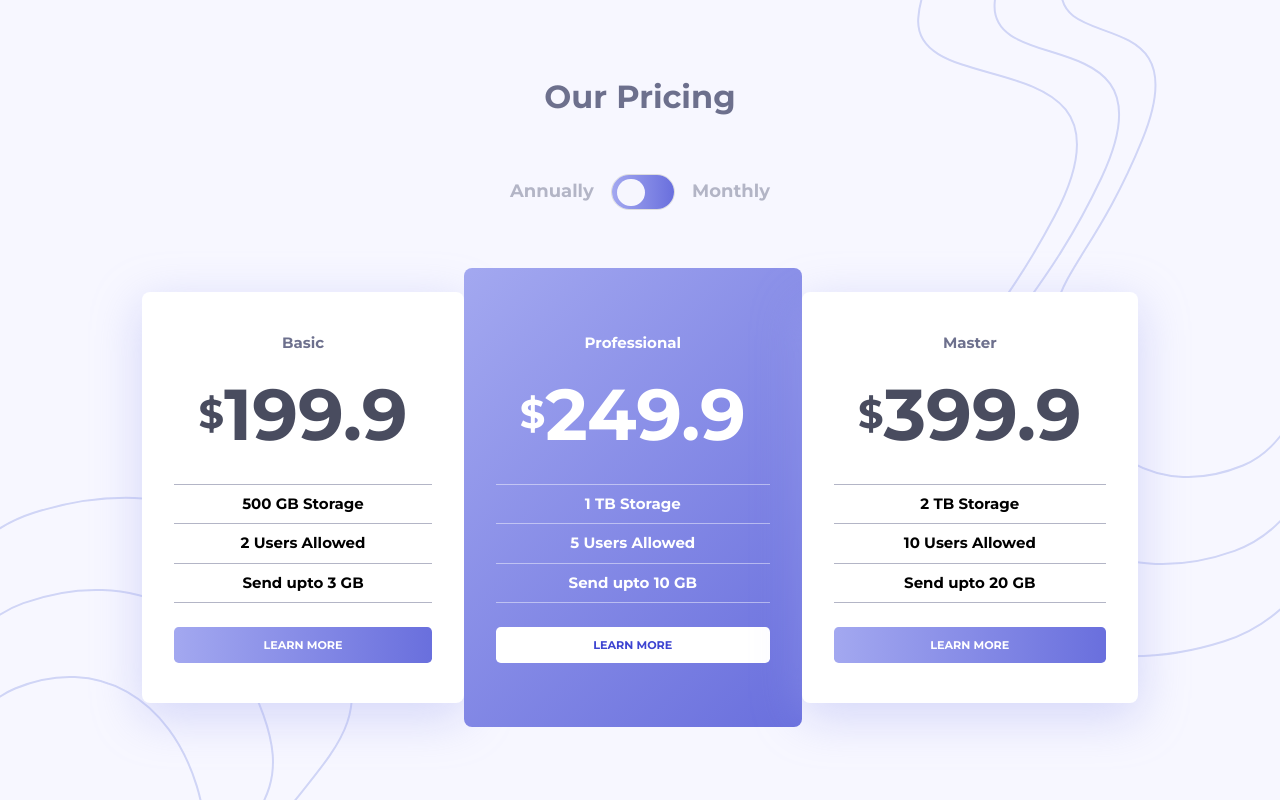
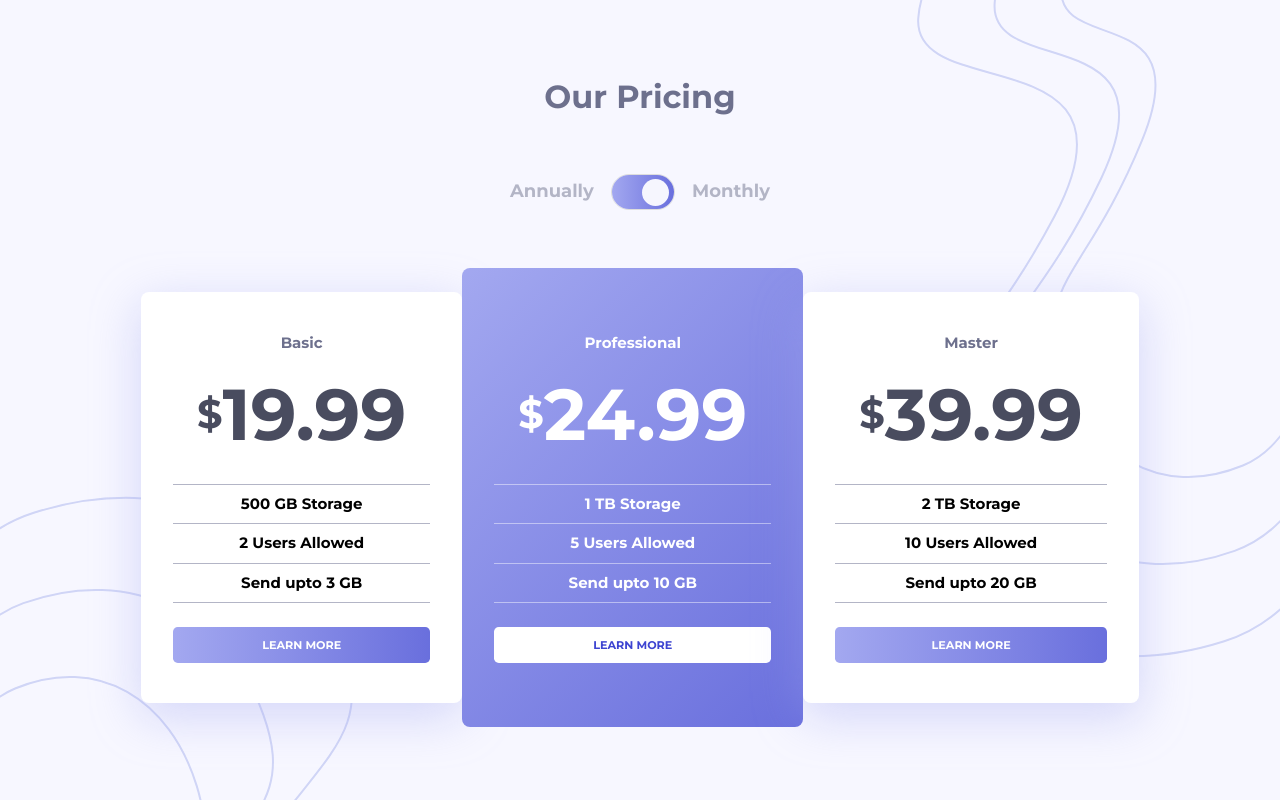
Before and after one commit to Jithin-b-p/pricing-component-with-toggle, a website built with Vite: page index.html in a window 1280 px wide. Built offline with nearby package versions, Linux system fonts and the light colour scheme.

Commit message:
showing monthly pricing as default

```diff
--- a/index.html
+++ b/index.html
@@ -38,7 +38,6 @@
               type="radio"
               name="pricing"
               id="annually"
-              checked
               aria-checked="true"
             />
             <input
@@ -46,6 +45,7 @@
               name="pricing"
               id="monthly"
               aria-checked="false"
+              checked
             />
             <span aria-hidden="true" class="pricing-toggle__background"></span>
 
--- a/main.js
+++ b/main.js
@@ -6,7 +6,7 @@ const radioMonthly = document.getElementById("monthly");
 const basicPriceElement = document.querySelector("#basic-price");
 const professionalPriceElement = document.querySelector("#professional-price");
 const masterPriceElement = document.querySelector("#master-price");
-const anuallyChecked = document.querySelector("[name='pricing']:checked");
+const firstChecked = document.querySelector("[name='pricing']:checked");
 
 function monthlyPricing() {
   basicPriceElement.textContent = "19.99";
@@ -20,8 +20,8 @@ function annualPricing() {
   masterPriceElement.textContent = "399.9";
 }
 
-if (anuallyChecked) {
-  annualPricing();
+if (firstChecked) {
+  monthlyPricing();
 }
 
 function handleOnChange(e) {
```
